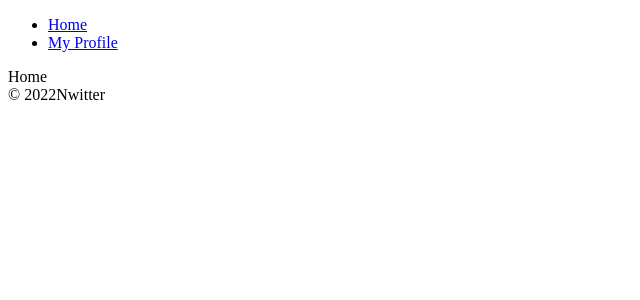
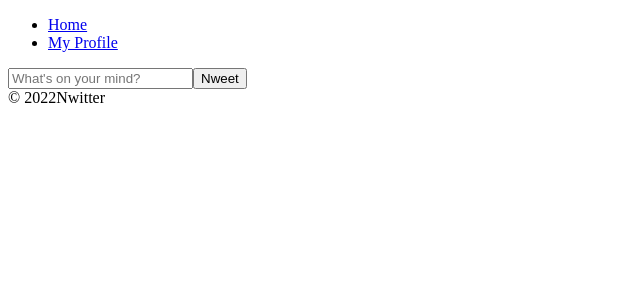
Before and after one commit to BathwithRadio/nwitter, a React (Create React App) app: page /#/ in a window 1280 px wide. Shown: the top 300 px of the page, without its empty margins (0-640 px from the left). Built offline with nearby package versions, Linux system fonts and the light colour scheme; no server answers; sample sign-in values are in the browser's storage.

Commit message:
3.0 Form and Database Setup

```diff
--- a/package.json
+++ b/package.json
@@ -3,6 +3,7 @@
   "version": "0.1.0",
   "private": true,
   "dependencies": {
+    "@humanwhocodes/config-array": "^0.10.2",
     "@testing-library/jest-dom": "^5.16.2",
     "@testing-library/react": "^12.1.4",
     "@testing-library/user-event": "^13.5.0",
--- a/src/routes/Home.js
+++ b/src/routes/Home.js
@@ -1,5 +1,31 @@
-import React from "react";
+import React, { useState } from "react";
 
 //function component
-const Home = () => <span>Home</span>;
+const Home = () => {
+    const [nweet, setNweet] = useState("");
+    const onSubmit = (event) => {
+        event.preventDefault();
+    }
+    // event 안에 있는 target 안에 있는 value를 달라고 하는 것
+    const onChange = (event) => {
+        const {
+          target: { value },
+        } = event;
+        setNweet(value);
+    }
+    return (
+      <div>
+        <form onSubmit={onSubmit}>
+          <input
+            value={nweet}
+            onChange={onChange}
+            type="text"
+            placeholder="What's on your mind?"
+            maxLength={120}
+          />
+          <input type="submit" value="Nweet" />
+        </form>
+      </div>
+    );
+};
 export default Home;
```
Also changed, not shown: 1 other file (tests, documents, lock files or other folders).
